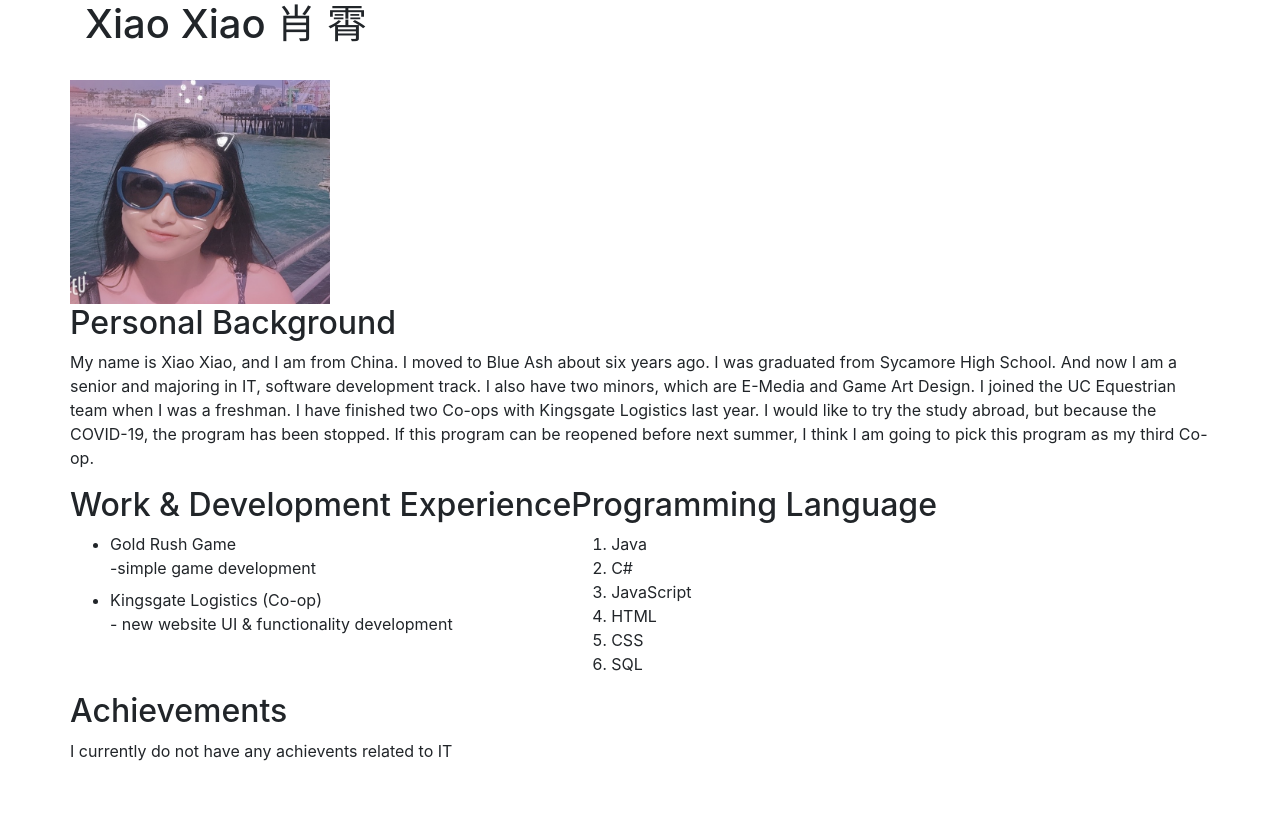
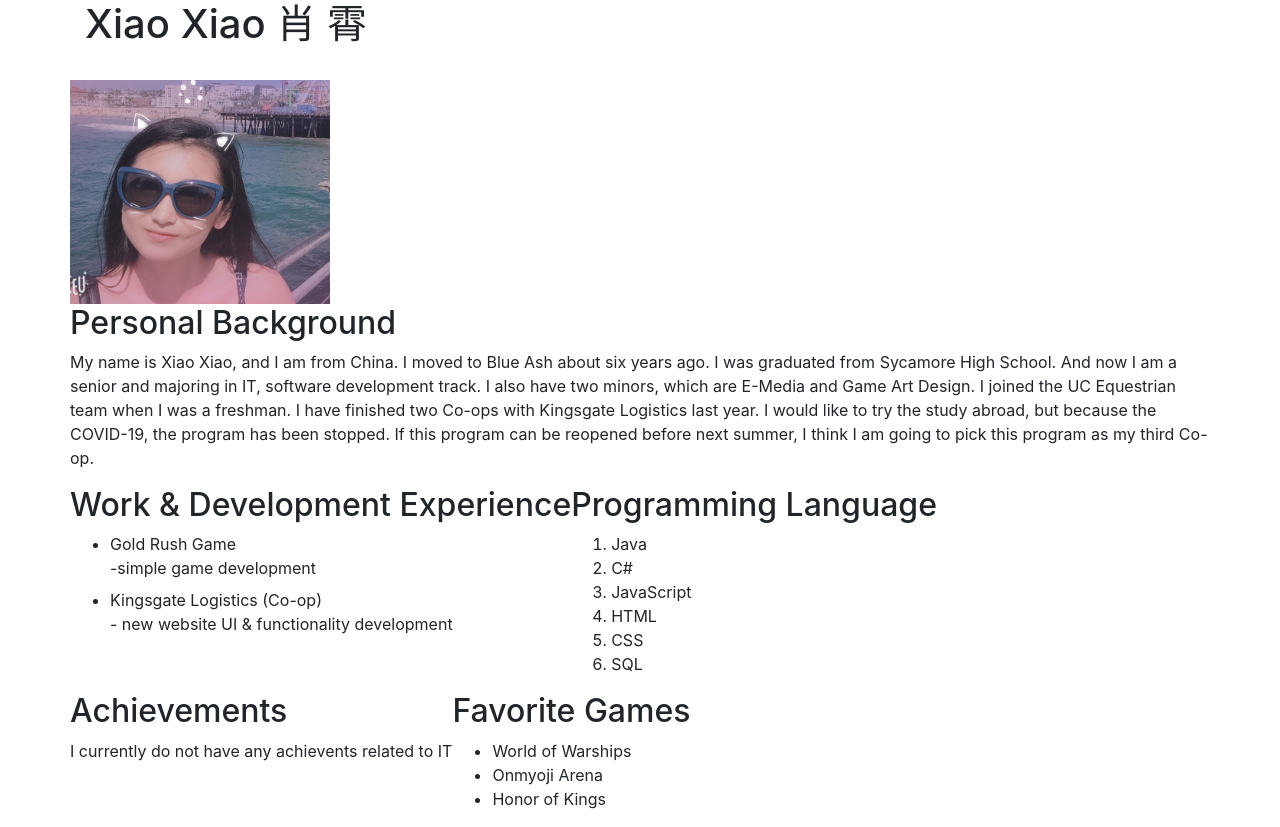
Before and after one commit to IT3049C-Fall20/1-online-portfolio-Xiao0909, a website: page index.html in a window 1280 px wide. Before the commit the page ends 800 px from the top, so only its background shows below. Drawn offline with nearby package versions, Linux system fonts and the light colour scheme.

Commit message:
added favorite games section

```diff
--- a/index.html
+++ b/index.html
@@ -74,7 +74,16 @@
           <p>I currently do not have any achievents related to IT</p>
         </div>
       </div>
-
+      <div class="column1">
+        <div class="section" id="games">
+          <h2>Favorite Games</h2>
+          <ul>
+            <li>World of Warships</li>
+            <li>Onmyoji Arena</li>
+            <li>Honor of Kings</li>
+          </ul>
+        </div>
+      </div>
     </div>
   </div>
 
```
